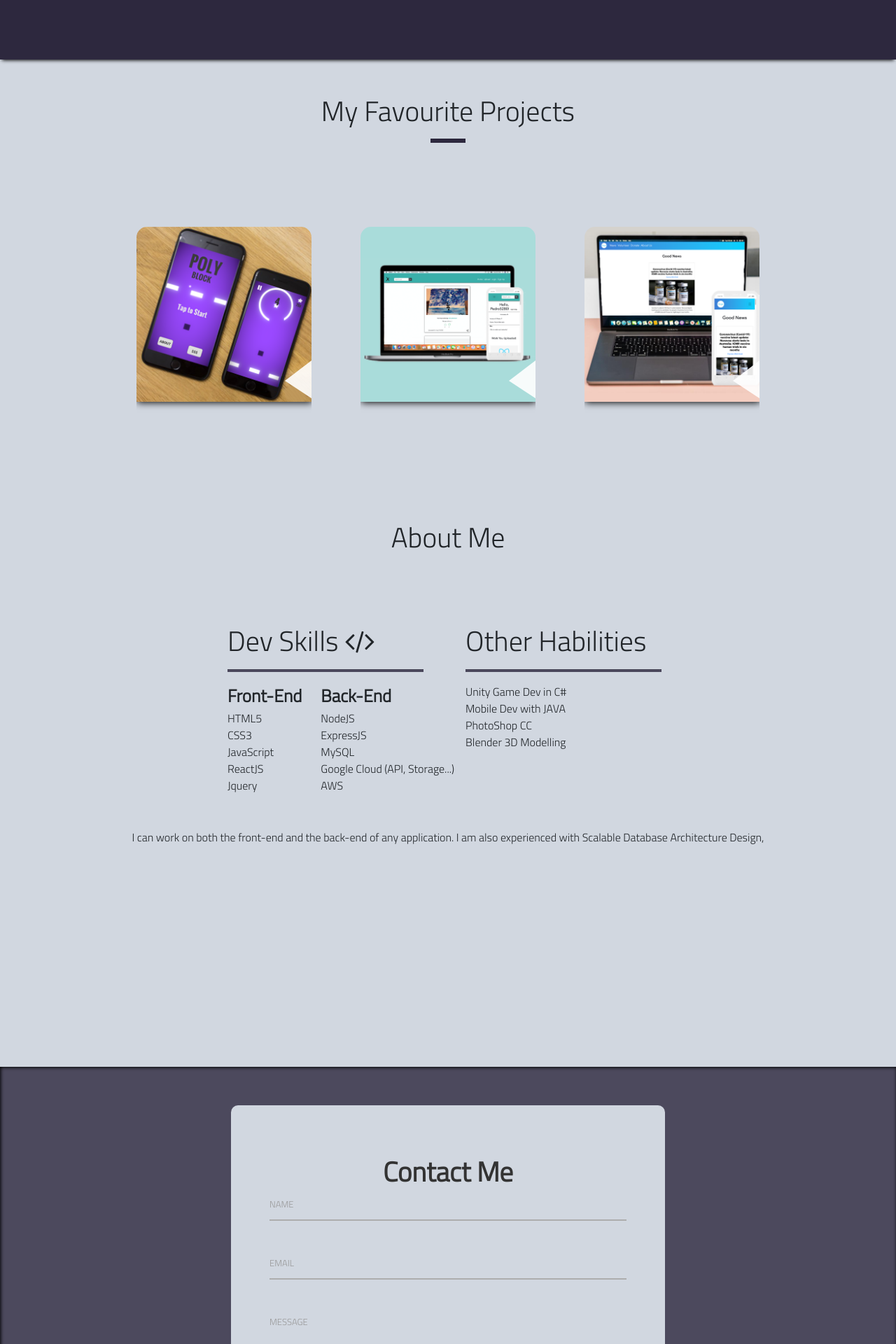
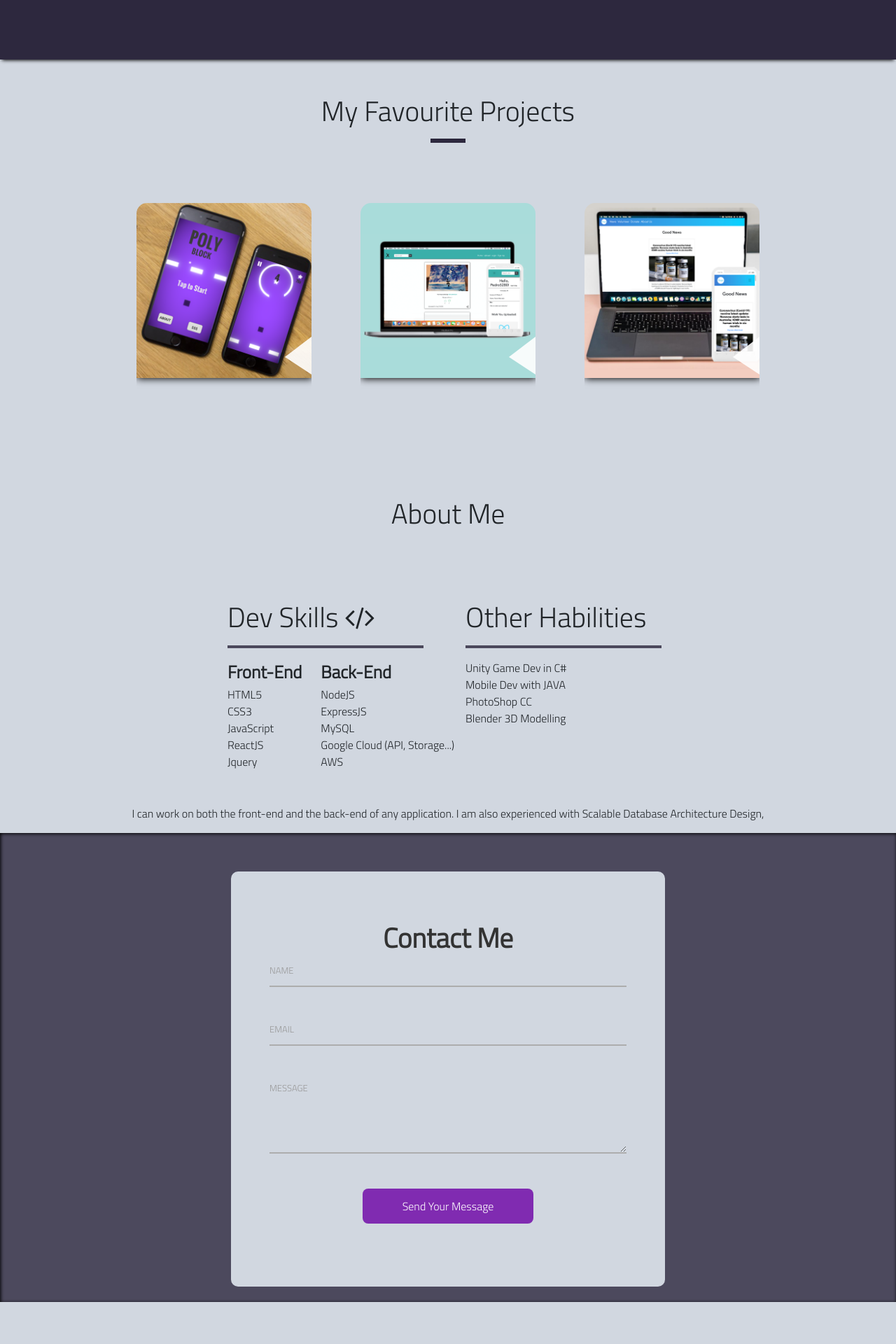
Before and after one commit to abuhorainhero/pedro-portfolio, a React (Create React App) app: page / in a window 1280 px wide. Shown: the part 760-2680 px from the top of the page at 70% size. After the commit the page ends 2620 px from the top, so only its background shows below. Built offline with nearby package versions, Linux system fonts and the light colour scheme.

Commit message:
fixed scrolls

```diff
--- a/src/App.js
+++ b/src/App.js
@@ -39,14 +39,18 @@ function App() {
         </div>
       </div>
 
+      <div className="projectsLinkTo">
+        {/* Projects Section Component */}
+        <Projects />
+      </div>
 
-      {/* Projects Section Component */}
-      <Projects />
+      <div className="aboutLinkTo">
+        <AboutMe />
+      </div>
 
-      <AboutMe />
-
-      <Footer />
-
+      <div className="footerLinkTo">
+        <Footer />
+      </div>
 
     </div>
   );
--- a/src/Components/header.js
+++ b/src/Components/header.js
@@ -6,12 +6,7 @@ import {
     NavbarBrand,
     Nav,
     NavItem,
-    NavLink,
-    UncontrolledDropdown,
-    DropdownToggle,
-    DropdownMenu,
-    DropdownItem,
-    NavbarText
+    NavLink
 } from 'reactstrap';
 import '../Styles/headerStyle.css'
 import { Link } from "react-scroll";
@@ -31,13 +26,13 @@ export default function Header() {
                 <Collapse isOpen={isOpen} navbar>
                     <Nav className="links">
                         <NavItem>
-                            <NavLink><Link to='projects' smooth={true} duration={1000}>Projects</Link></NavLink>
+                            <NavLink><Link to='projectsLinkTo' smooth={true} offset={-126} duration={1000}>Projects</Link></NavLink>
                         </NavItem>
                         <NavItem>
-                            <NavLink><Link to='projects' smooth={true} duration={1000}>About Me</Link></NavLink>
+                            <NavLink><Link to='aboutLinkTo' smooth={true} offset={-126} duration={1000}>About Me</Link></NavLink>
                         </NavItem>
                         <NavItem>
-                            <NavLink><Link to='projects' smooth={true} duration={1000}>Contact</Link></NavLink>
+                            <NavLink><Link to='footerLinkTo' smooth={true} duration={1000}>Contact</Link></NavLink>
                         </NavItem>
 
                     </Nav>
--- a/src/Styles/footerStyle.css
+++ b/src/Styles/footerStyle.css
@@ -1,5 +1,5 @@
 .page-footer {
-    margin-top: 300px;
+
     background-color: #4c495d;
     box-shadow: inset 1px 1px 5px black;
 
--- a/src/Styles/projectsStyle.css
+++ b/src/Styles/projectsStyle.css
@@ -1,6 +1,6 @@
-.projects-container.text-center h1 {
+.projects-container.text-center  {
+    font-family: 'Titillium Web', sans-serif;
     margin-top: 50px;
-    font-family: 'Titillium Web', sans-serif;
 
 }
 .projects-container.text-center hr {
@@ -8,9 +8,6 @@
     height: 5px;
     max-width: 50px;
     background-color: #2d283e;
-}
-.container-fluid .row.projects {
-    margin-top: 50px;
 }
 
 .row.projects img{
```
